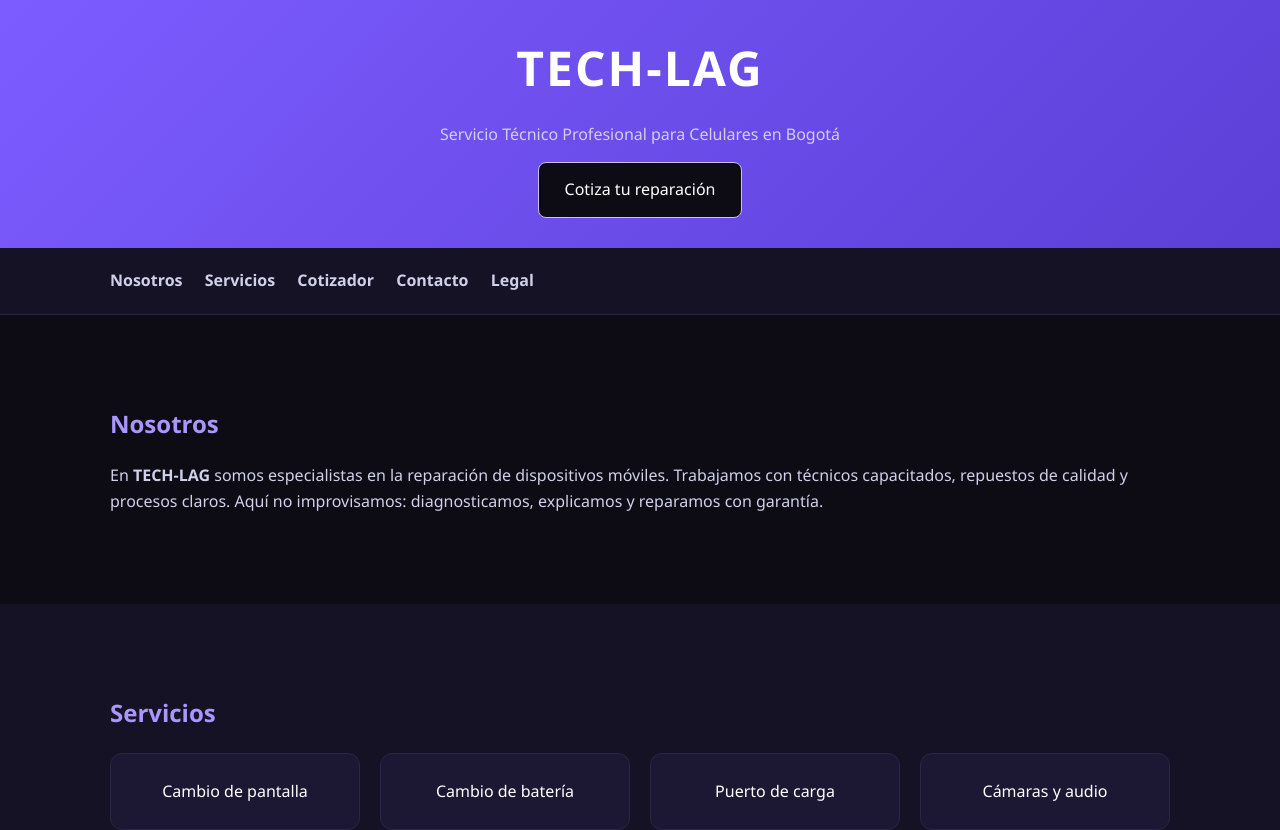
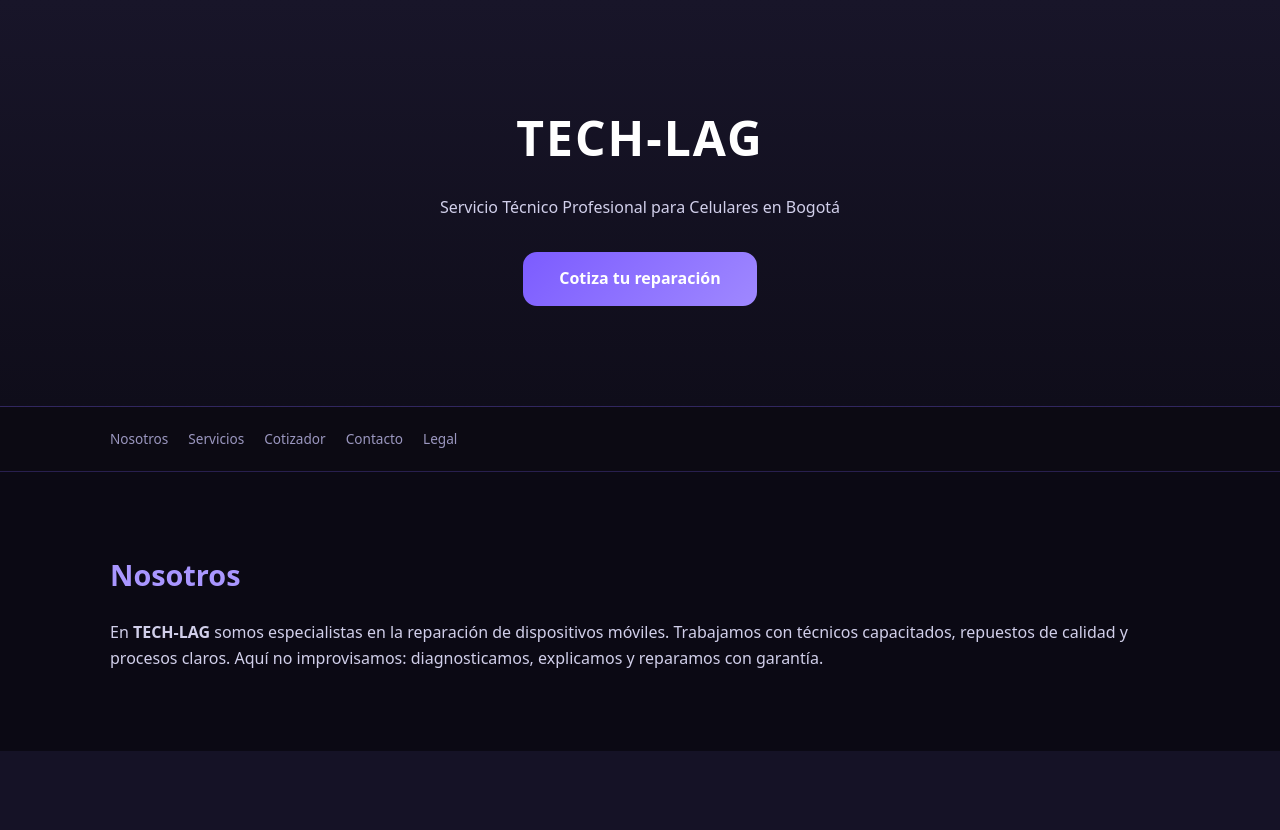
Before and after one commit to Camiproyects/Tech-Lag, a plain HTML site: page index.html in a window 1280 px wide. Shown: the top 830 px of the page. Drawn offline with Linux system fonts and the light colour scheme.

Commit message:
Actualizar style.css

```diff
--- a/assets/css/style.css
+++ b/assets/css/style.css
@@ -1,26 +1,25 @@
 :root {
-  --bg-main: #0D0B14;
-  --bg-secondary: #151225;
-  --bg-alt: #1C1733;
+  --bg-main: #0b0914;
+  --bg-secondary: #151226;
+  --bg-alt: #1b1833;
 
-  --text-main: #FFFFFF;
-  --text-secondary: #D1CFEA;
-  --text-muted: #9B97C0;
+  --text-main: #ffffff;
+  --text-secondary: #d1cfea;
+  --text-muted: #9b97c0;
 
-  --purple-main: #7C5CFF;
-  --purple-dark: #5B3FD6;
-  --purple-light: #A996FF;
-  --purple-soft: #C9BFFF;
+  --purple-main: #7c5cff;
+  --purple-dark: #5b3fd6;
+  --purple-light: #a996ff;
 
-  --border-color: #2A2545;
+  --border-color: rgba(124, 92, 255, 0.25);
 }
 
-/* Reset */
+/* RESET */
 * {
-  box-sizing: border-box;
   margin: 0;
   padding: 0;
-  font-family: "Segoe UI", system-ui, sans-serif;
+  box-sizing: border-box;
+  font-family: system-ui, -apple-system, BlinkMacSystemFont, sans-serif;
 }
 
 body {
@@ -34,68 +33,80 @@ a {
   text-decoration: none;
 }
 
-/* Layout */
+/* CONTAINER */
 .container {
   max-width: 1100px;
   margin: auto;
-  padding: 20px;
+  padding: 0 20px;
 }
 
-/* Header */
+/* HEADER */
 .header {
-  background: linear-gradient(
-    135deg,
-    var(--purple-main),
-    var(--purple-dark)
-  );
+  background: linear-gradient(180deg, #181529, #0f0d1a);
+  border-bottom: 1px solid var(--border-color);
   text-align: center;
-  padding: 10px 5px;
+  padding: 100px 20px;
 }
 
 .header h1 {
   font-size: 3rem;
+  font-weight: 800;
   letter-spacing: 2px;
 }
 
 .header p {
-  margin: 15px 0;
+  margin: 18px 0 32px;
   color: var(--text-secondary);
+  max-width: 520px;
+  margin-left: auto;
+  margin-right: auto;
 }
 
+/* BOTÓN */
 .btn {
   display: inline-block;
-  background: var(--bg-main);
-  color: var(--text-main);
-  padding: 14px 26px;
-  border-radius: 8px;
-  border: 1px solid var(--purple-soft);
+  padding: 14px 36px;
+  background: linear-gradient(135deg, #7c5cff, #9f88ff);
+  color: #fff;
+  font-weight: 600;
+  border-radius: 14px;
   transition: all 0.3s ease;
 }
 
 .btn:hover {
-  background: var(--purple-main);
-  color: #fff;
+  transform: translateY(-2px);
+  box-shadow: 0 14px 30px rgba(124, 92, 255, 0.4);
 }
 
-/* Nav */
+/* NAV */
 .nav {
-  background: var(--bg-secondary);
+  background: rgba(13, 11, 20, 0.95);
   border-bottom: 1px solid var(--border-color);
+  position: sticky;
+  top: 0;
+  z-index: 100;
+}
+
+.nav .container {
+  display: flex;
+  align-items: center;
+  gap: 20px;
+  height: 64px;
 }
 
 .nav a {
-  margin-right: 18px;
-  font-weight: 600;
-  color: var(--text-secondary);
+  font-size: 0.85rem;
+  color: var(--text-muted);
+  transition: color 0.25s ease;
 }
 
 .nav a:hover {
-  color: var(--purple-light);
+  color: var(--purple-main);
 }
 
-/* Sections */
+/* SECCIONES */
 .section {
-  padding: 70px 20px;
+  padding: 80px 0;
 }
 
 .section.dark {
@@ -103,43 +114,45 @@ a {
 }
 
 .section h2 {
-  margin-bottom: 20px;
+  margin-bottom: 22px;
   color: var(--purple-light);
+  font-size: 1.8rem;
 }
 
-/* Grid */
+/* GRID */
 .grid {
   display: grid;
-  grid-template-columns: repeat(auto-fit, minmax(200px, 1fr));
-  gap: 20px;
+  grid-template-columns: repeat(auto-fit, minmax(220px, 1fr));
+  gap: 22px;
 }
 
+/* INFO CARD */
 .card {
-  background: var(--bg-alt);
-  padding: 25px;
-  border-radius: 12px;
+  background: linear-gradient(180deg, #181529, #0f0d1a);
   border: 1px solid var(--border-color);
+  border-radius: 18px;
+  padding: 28px;
   text-align: center;
-  transition: transform 0.3s ease, border 0.3s ease;
+  transition: transform 0.3s ease, box-shadow 0.3s ease;
 }
 
 .card:hover {
-  transform: translateY(-5px);
-  border-color: var(--purple-main);
+  transform: translateY(-6px);
+  box-shadow: 0 18px 40px rgba(0, 0, 0, 0.5);
 }
 
-/* Texto secundario */
+/* TEXTO */
 p {
   color: var(--text-secondary);
 }
 
-/* Footer */
+/* FOOTER */
 .footer {
   background: var(--bg-secondary);
   border-top: 1px solid var(--border-color);
+  padding: 40px 20px;
   text-align: center;
-  padding: 35px 20px;
-  font-size: 0.9rem;
+  font-size: 0.85rem;
 }
 
 .footer a {
@@ -149,3 +162,14 @@ p {
 .footer a:hover {
   color: var(--purple-light);
 }
+
+/* RESPONSIVE */
+@media (max-width: 600px) {
+  .header h1 {
+    font-size: 2.2rem;
+  }
+
+  .nav .container {
+    overflow-x: auto;
+  }
+}
```
